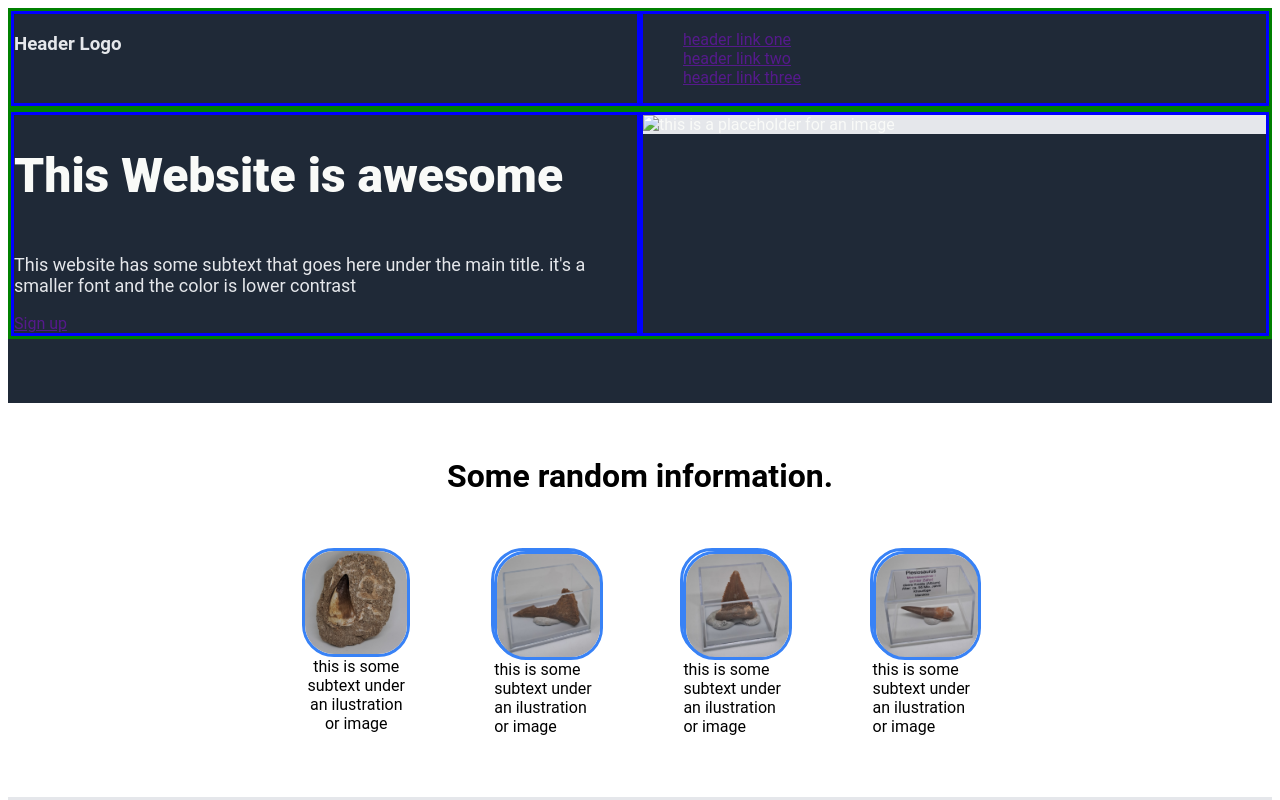
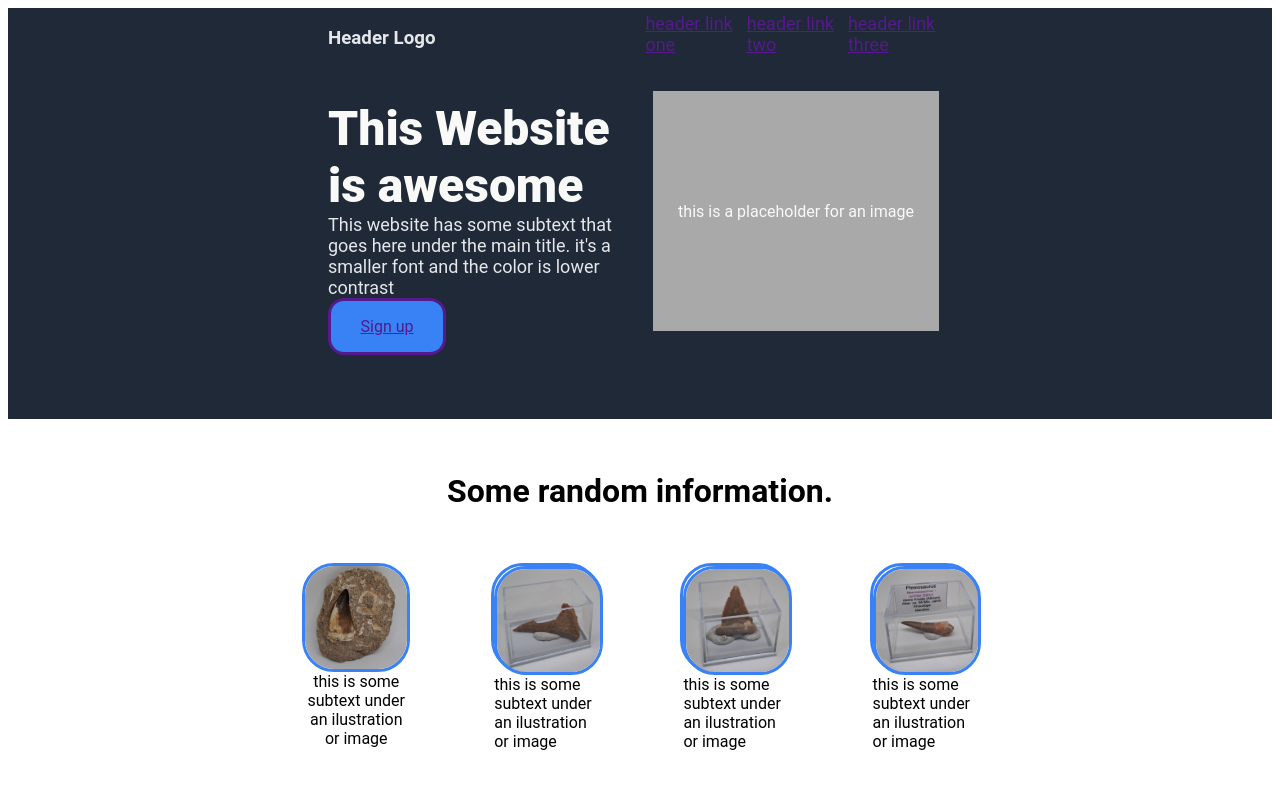
Before and after one commit to MCHDevelopment/odin-landingpage, a plain HTML site: page index.html in a window 1280 px wide. Shown: the top 800 px of the page. Drawn offline with Linux system fonts and the light colour scheme.

Commit message:
more or less finished practise page - see readme for details

```diff
--- a/index.html
+++ b/index.html
@@ -21,31 +21,22 @@
                 <h3>Header Logo</h3>
             </div>
             <div class="navigationAreaRight">
-                <ul>
-                    <li>
-                        <a href="">header link one</a>
-                    </li>
-                    <li>
-                        <a href="">header link two</a>
-                    </li>
-                    <li>
-                        <a href="">header link three</a>
-                    </li>
-                </ul>
-                </ul>
+                <a class="navigationAreaLink" href="">header link one</a>
+                <a class="navigationAreaLink" href="">header link two</a>
+                <a class="navigationAreaLink" href="">header link three</a>
             </div>
         </div>
 
         <div class="welcomeArea">
             <div class="welcomeAreaLeft">
                 <h1>This Website is awesome</h1>
-                <p>This website has some subtext that goes here under the main title. it's a smaller font and the color is lower contrast</p>
+                <p class="welcomeDescription">This website has some subtext that goes here under the main title. it's a smaller font and the color is lower contrast</p>
 
-                <a href="">Sign up</a>
+                <a class="linkButton signUpLinkButton" href="">Sign up</a>
             </div>
             <div class="welcomeAreaRight">
                 <div class="welcomeImageArea">
-                    <img src="" alt="this is a placeholder for an image">
+                    this is a placeholder for an image
                 </div>
             </div>
         </div>
@@ -87,11 +78,11 @@
     <div class="pageActionArea">
         <div class="actionArea">
             <div class="actionInformation">
-                <div class="actionCaption">Call to Action! It's tme!</div>
+                <div class="actionCaption">Call to Action! It's time!</div>
                 <div class="actionText">Sign up for our product by clicking that button right over there!</div>
             </div>
             <div class="actionButton">
-                <a class="actionLinkButton" href="">Sign up</a>
+                <a class="linkButton actionLinkButton" href="">Sign up</a>
             </div>
         </div>
     </div>
--- a/pageColors.css
+++ b/pageColors.css
@@ -6,11 +6,15 @@
     background-color: white;
 }
 
-.pageQuoteArea{
-    background-color: #E5E7EB;
+.welcomeImageArea, .pageQuoteArea{
+    background-color:#E5E7EB
 }
 
-.actionArea, .actionLinkButton{
+.welcomeImageArea{
+    background-color: darkgrey;
+}
+
+.actionArea, .actionLinkButton, .signUpLinkButton{
     background-color: #3882F6;
 }
 
@@ -18,10 +22,6 @@
     border-color: white;
 }
 
-.welcomeImageArea{
-    background-color:#E5E7EB
-}
-
 .infoImage{
     border-color: #3882F6;
 }
--- a/pageFonts.css
+++ b/pageFonts.css
@@ -10,12 +10,16 @@
     color: #E5E7EB
 }
 
+.navigationAreaLink{
+    font-size: 18px;
+}
+
 .welcomeAreaLeft h1{
     font-size: 48px;
     font-weight: 900;
 }
 
-.welcomeArea p{
+.welcomeDescription{
     font-size: 18px;
     color: #E5E7EB;
 }
--- a/pageHeadAreaLayout.css
+++ b/pageHeadAreaLayout.css
@@ -3,26 +3,66 @@
 }
 
 .navigationArea, .welcomeArea{
+    padding-left: 25vw;
+    padding-right: 25vw;
+
     display: flex;
     flex-direction: row;
+}
 
-    border-color: green;
-    border-style: solid;
+.navigationArea{
+    flex: 0.3;
+}
+
+.welcomeArea{
+    flex: 0.7;
 }
 
 .welcomeAreaLeft, .welcomeAreaRight, .navigationAreaLeft, .navigationAreaRight{
     flex: 1;
     display: flex;
-    border-color: blue;
-    border-style: solid;
-}
-
-.navigationAreaLeft{
-    display: flex;
 }
 
 .navigationAreaRight{
-    display: flex;
     flex-direction: row;
     list-style-type: none;
+    justify-content: center;
+    align-content: center;
 }
+
+.navigationAreaLink{
+    font-size: 18px;
+    margin: 0.3em;
+}
+
+
+.welcomeAreaRight{
+    justify-content: center;
+    align-content: center;
+}
+
+.welcomeAreaLeft h1{
+    margin-bottom: 0;
+}
+
+.welcomeArea p{
+    margin-top: 0;
+    margin-bottom: 0;
+}
+
+.welcomeArea a{
+    margin-top: 0;
+}
+
+
+.welcomeImageArea{
+    display: flex;
+    flex: 1;
+    text-align:center;
+    justify-content: center;
+    align-content: center;
+    margin-left: 1vw;
+    margin-top: 3vh;
+    margin-bottom: 3vh;
+    margin-right: 1vw;
+}
--- a/pageLayout.css
+++ b/pageLayout.css
@@ -16,8 +16,15 @@
 .pageCopyrightArea{
     flex:8;
     height: 8vh;
-    min-height: 8vh;
+    min-height: 8vh;}
 
-    /*border-color: red;
-    border-style: solid;*/
+
+.linkButton {
+    display:flex;
+    text-align: center;
+    width: 5vw;
+    min-width: 5vw;
+    padding: 1em 1.5em;
+    border-style: solid;
+    border-radius: 1em;
 }
```
Also changed, not shown: 1 other file.
